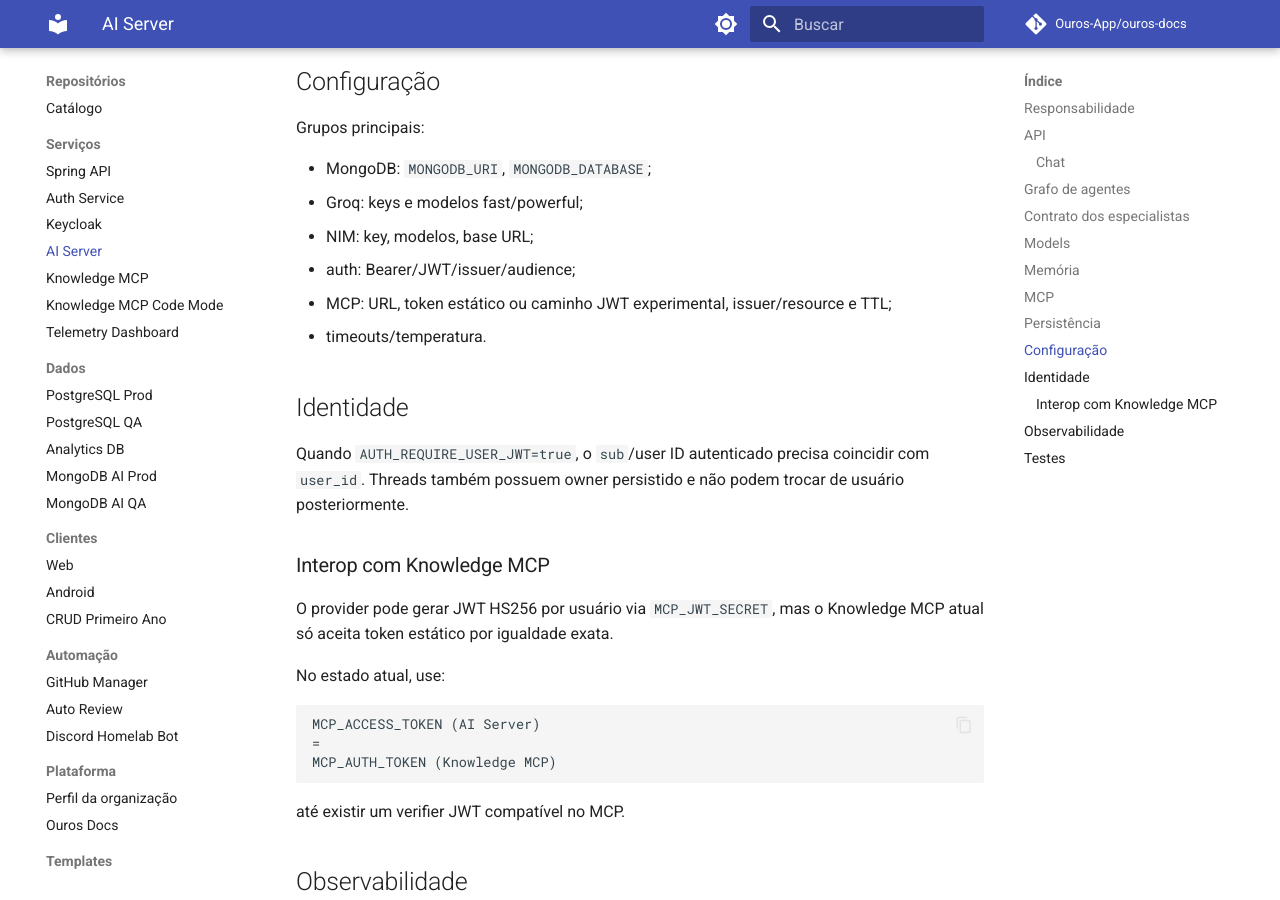
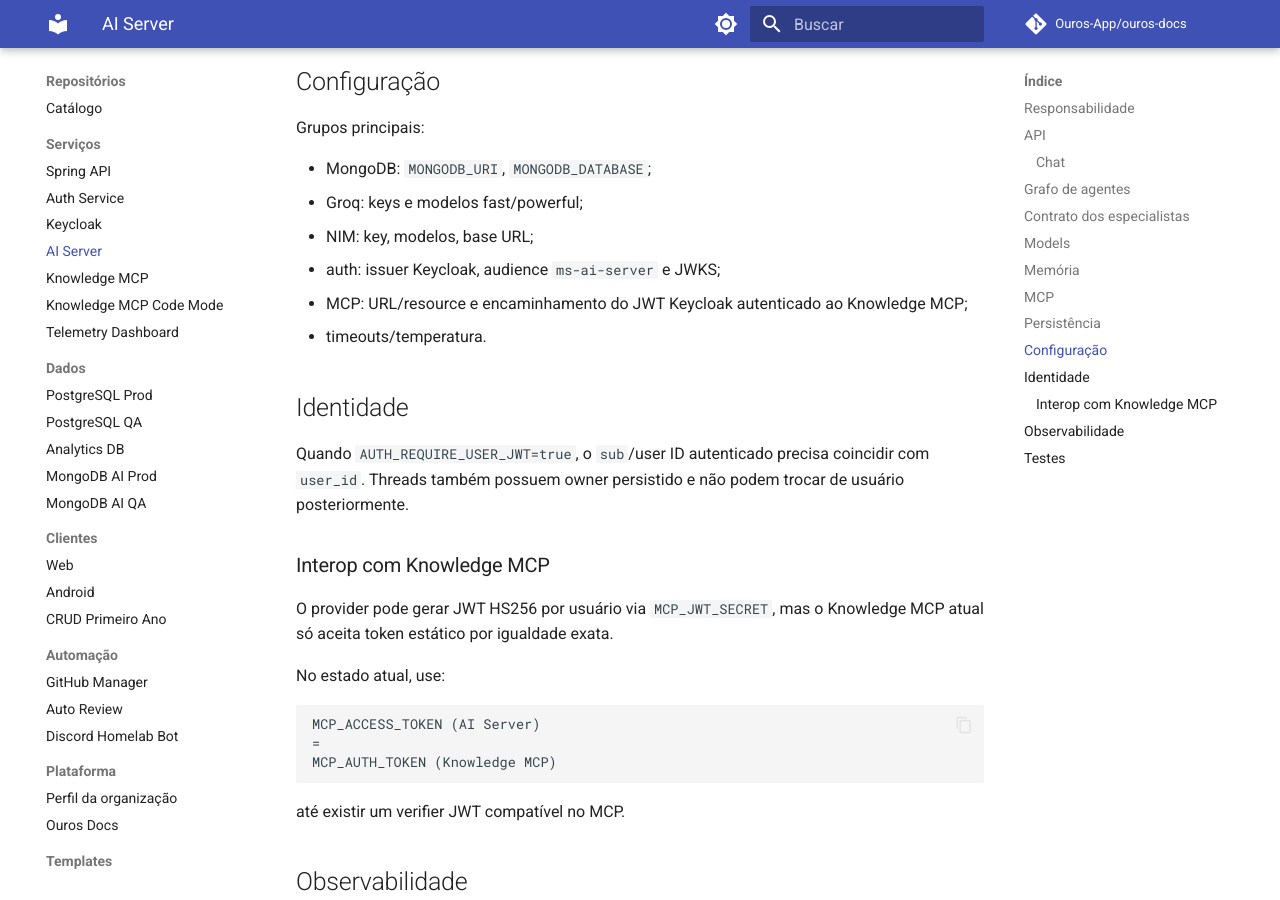
Before and after one commit to Ouros-App/ouros-docs, an MkDocs documentation site: the page built from docs/repositories/services/ms-ai-server.md, in a window 1280 px wide and 900 px high, scrolled down 3520 px. Built offline with MkDocs 1.6.1 and Material for MkDocs 9.7.7, drawn with Linux system fonts in a browser that asks for light colours; comment, search, counter and statistics services are not loaded.

Commit message:
docs: update AI Server auth contract

```diff
--- a/docs/repositories/services/ms-ai-server.md
+++ b/docs/repositories/services/ms-ai-server.md
@@ -131,8 +131,8 @@
 - MongoDB: `MONGODB_URI`, `MONGODB_DATABASE`;
 - Groq: keys e modelos fast/powerful;
 - NIM: key, modelos, base URL;
-- auth: Bearer/JWT/issuer/audience;
-- MCP: URL, token estático ou caminho JWT experimental, issuer/resource e TTL;
+- auth: issuer Keycloak, audience `ms-ai-server` e JWKS;
+- MCP: URL/resource e encaminhamento do JWT Keycloak autenticado ao Knowledge MCP;
 - timeouts/temperatura.
 
 ## Identidade
```
